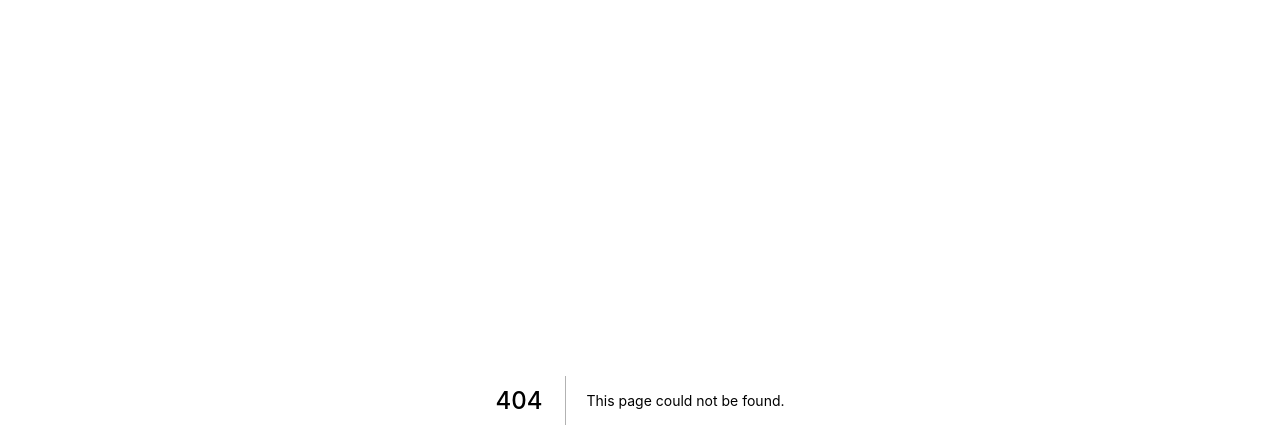
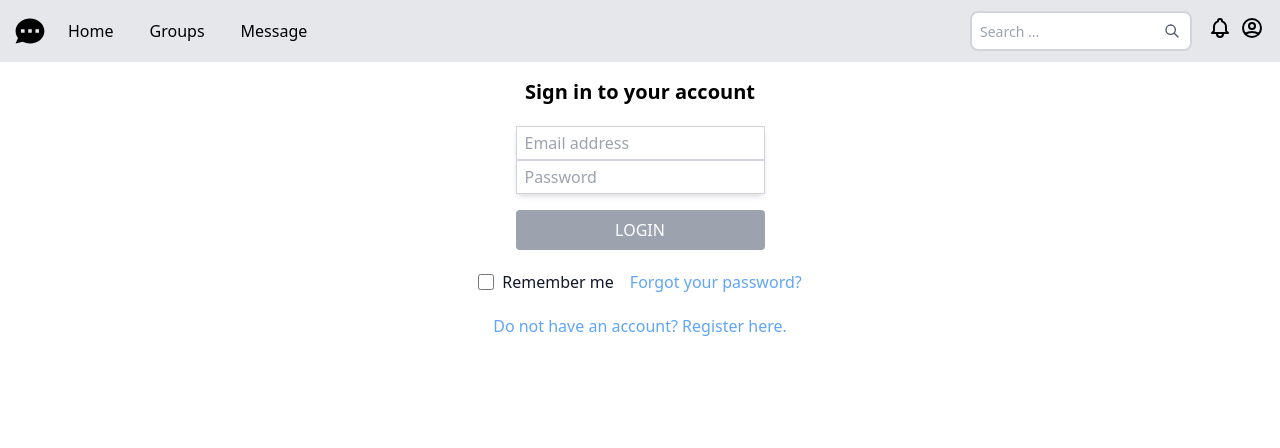
Before and after one commit to aisam94/chitchatchoot, a Next.js app: page /login in a window 1280 px wide. Before the commit this address had no page. Shown: the top 448 px of the page. Built offline with nearby package versions, Linux system fonts and the light colour scheme.

Commit message:
add login, register page

```diff
--- /dev/null
+++ b/pages/login.tsx
@@ -0,0 +1,78 @@
+import type { NextPage } from "next";
+import Head from "next/head";
+import Link from "next/link";
+
+import Navbar from "../components/Navbar";
+
+const Login: NextPage = () => {
+  return (
+    <div className="">
+      <Head>
+        <title>Login user</title>
+        <meta name="description" content="login" />
+        <link rel="icon" href="/favicon.ico" />
+      </Head>
+      <main>
+        <Navbar />
+        <div className="flex flex-col items-center space-y-5 mt-4">
+          <h1 className="font-bold text-xl">Sign in to your account</h1>
+          <form className="flex flex-col space-y-4">
+            {/*Input Form*/}
+            <div className="rounded-md shadow-md flex flex-col ">
+              {/*Email*/}
+              <input
+                type="email"
+                placeholder="Email address"
+                name="email"
+                value=""
+                className=" appearance-none border border-gray-300 py-1 px-2 focus:outline-none focus:border-indigo-500"
+                required
+              />
+              {/*Password*/}
+              <input
+                type="password"
+                placeholder="Password"
+                name="password"
+                value=""
+                className=" appearance-none border border-gray-300 py-1 px-2 focus:outline-none focus:border-indigo-500"
+                required
+              />
+            </div>
+            <input
+              type="submit"
+              value="LOGIN"
+              className="text-white rounded py-2 bg-gray-400 hover:bg-gray-500"
+            />
+          </form>
+          <div className="flex items-center justify-between space-x-4">
+            <div className="flex items-center">
+              <input
+                id="remember-me"
+                name="remember-me"
+                type="checkbox"
+                className="h-4 w-4 text-indigo-600 focus:ring-indigo-500 border-gray-300 rounded"
+              />
+              <label htmlFor="remember-me" className="ml-2 block text-gray-900">
+                Remember me
+              </label>
+            </div>
+
+            <Link href="">
+              <a className="text-blue-400 hover:text-blue-600">
+                Forgot your password?
+              </a>
+            </Link>
+          </div>
+          <Link href="/register">
+            <a className="text-blue-400 hover:text-blue-600">
+              Do not have an account? Register here.
+            </a>
+          </Link>
+        </div>
+      </main>
+      <footer></footer>
+    </div>
+  );
+};
+
+export default Login;
--- /dev/null
+++ b/pages/register.tsx
@@ -0,0 +1,76 @@
+import type { NextPage } from "next";
+import Head from "next/head";
+import Link from "next/link";
+
+import Navbar from "../components/Navbar";
+
+const Register: NextPage = () => {
+  return (
+    <div>
+      <Head>
+        <title>Register user</title>
+        <meta name="description" content="register" />
+        <link rel="icon" href="/favicon.ico" />
+      </Head>
+      <main>
+        <Navbar />
+        <div className="flex flex-col items-center space-y-5 mt-4">
+          <h1 className="font-bold text-xl">Register your account</h1>
+          <form className="flex flex-col space-y-4">
+            <div className="rounded-md shadow-md flex flex-col ">
+              {/*Name*/}
+              <input
+                type="name"
+                placeholder="Name"
+                name="name"
+                value=""
+                className=" appearance-none border border-gray-300 py-1 px-2 focus:outline-none focus:border-indigo-500"
+                required
+              />
+              {/*Email*/}
+              <input
+                type="email"
+                placeholder="Email address"
+                name="email"
+                value=""
+                className=" appearance-none border border-gray-300 py-1 px-2 focus:outline-none focus:border-indigo-500"
+                required
+              />
+              {/*Password*/}
+              <input
+                type="password"
+                placeholder="Password"
+                name="password"
+                value=""
+                className=" appearance-none border border-gray-300 py-1 px-2 focus:outline-none focus:border-indigo-500"
+                required
+              />
+              {/*Password 2*/}
+              <input
+                type="password"
+                placeholder="Reenter password"
+                name="password2"
+                value=""
+                className=" appearance-none border border-gray-300 py-1 px-2 focus:outline-none focus:border-indigo-500"
+                required
+              />
+            </div>
+            <input
+              className="text-white rounded py-2 bg-gray-400 hover:bg-gray-500"
+              type="submit"
+              value="REGISTER"
+            />
+          </form>
+          <Link href="/login">
+            <a className="text-blue-400 hover:text-blue-600">
+              Already have an account? Sign in here.
+            </a>
+          </Link>
+        </div>
+      </main>
+      <footer></footer>
+    </div>
+  );
+};
+
+export default Register;
```
